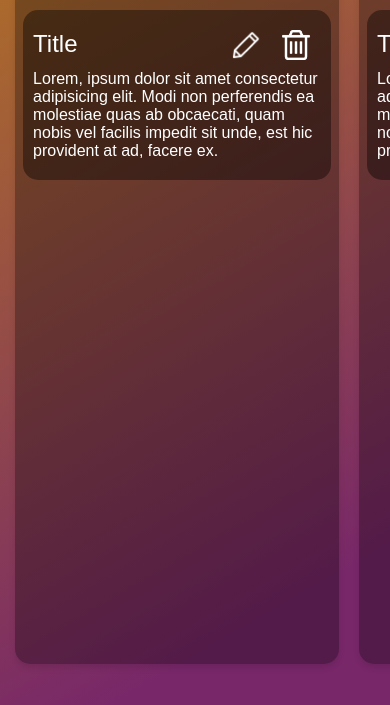
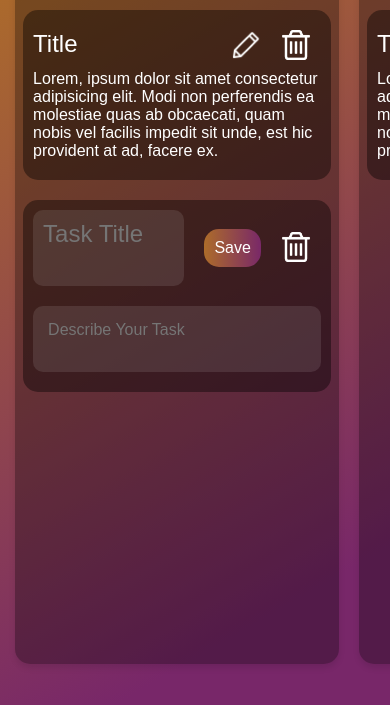
Before and after one commit to lizaktwk/Kanban, a plain HTML site: page index.html in a window 390 px wide. Shown: the part 137-842 px from the top of the page. Drawn offline with Linux system fonts and the light colour scheme; a web font is replaced by a local one.

Commit message:
html + css adjustments
- html: added an "add-task" div for when pressing the "+"-button
- adjusted style of that add-task button
- fixed responsiveness issues

```diff
--- a/index.html
+++ b/index.html
@@ -30,6 +30,14 @@
                     <p class="task-description">Lorem, ipsum dolor sit amet consectetur adipisicing elit. Modi non
                         perferendis ea molestiae quas
                         ab obcaecati, quam nobis vel facilis impedit sit unde, est hic provident at ad, facere ex.</p>
+                </div>
+                <div class="task" id="add-task">
+                    <textarea type="text" placeholder="Task Title" class="task-title"></textarea>
+                    <button class="save-task-btn" type="submit">Save</button>
+                    <button class="delete-task">
+                        <img src="assets/delete.png" alt="Delete Icon">
+                    </button>
+                    <textarea placeholder="Describe Your Task" class="task-description"></textarea>
                 </div>
             </div>
             <div class="column">
--- a/script.js
+++ b/script.js
@@ -0,0 +1 @@
+const addBtn = document.querySelector("#add-task-btn");
--- a/styles.css
+++ b/styles.css
@@ -37,7 +37,6 @@ h1 {
   flex-direction: column;
   align-items: flex-start;
   overflow-x: hidden;
-  /* border: 3px solid blue; */
 }
 
 #kanban-board {
@@ -51,7 +50,6 @@ h1 {
   height: calc(100dvh - 100px);
   padding: 0 15px;
   padding-bottom: 20px;
-  /* border: 3px solid red; */
 }
 
 .column {
@@ -65,7 +63,6 @@ h1 {
   justify-content: flex-start;
   gap: 10px;
   box-shadow: 0 4px 6px rgba(0, 0, 0, 0.1);
-  /* border: 3px solid yellow; */
 }
 
 .column-header {
@@ -77,7 +74,6 @@ h1 {
   height: 50px;
   padding: 20px 10px;
   border-radius: 15px 15px 0 0;
-  /* border: 3px solid white; */
 }
 
 h2 {
@@ -108,7 +104,11 @@ h2 {
   height: 50px;
   color: white;
   cursor: pointer;
-  /* border: 3px solid white; */
+  transition: transform 0.1s ease;
+}
+
+#add-task-btn:active {
+  transform: scale(0.95);
 }
 
 .task {
@@ -134,7 +134,6 @@ h2 {
   color: white;
   font-size: clamp(1.5rem, 3vw, 2.5rem);
   padding: 10px 0;
-  /* background-color: red; */
 }
 
 img {
@@ -152,8 +151,11 @@ img {
   cursor: pointer;
   background-color: transparent;
   border: none;
-  /* margin-left: 10px; */
-  /* background-color: green; */
+  transition: transform 0.1s ease;
+}
+
+.edit-task:active {
+  transform: scale(0.95);
 }
 .delete-task {
   grid-area: delete-task;
@@ -164,7 +166,11 @@ img {
   padding: 10px 10px;
   width: 50px;
   height: 50px;
-  /* background-color: orange; */
+  transition: transform 0.1s ease;
+}
+
+.delete-task:active {
+  transform: scale(0.95);
 }
 
 .task-description {
@@ -176,43 +182,144 @@ img {
   color: white;
   font-size: clamp(1rem, 2vw, 1.5rem);
   margin-bottom: 10px;
-  /* background-color: yellow; */
+}
+
+#add-task {
+  display: grid;
+  grid-template-columns: 1fr auto auto;
+  grid-template-rows: auto auto;
+  grid-template-areas:
+    "task-title save-task-btn delete-task"
+    "task-description task-description task-description";
+  gap: 10px;
+  width: 95%;
+  background-color: rgba(0, 0, 0, 0.4);
+  border-radius: 15px;
+  padding: 10px;
+  margin-top: 10px;
+}
+
+#add-task textarea {
+  width: 100%;
+  background-color: rgba(255, 255, 255, 0.1);
+  border: none;
+  border-radius: 10px;
+  padding: 15px;
+  font-family: "Host Grotesk", sans-serif;
+  font-optical-sizing: auto;
+  font-style: normal;
+  color: white;
+  resize: none;
+  overflow-wrap: break-word;
+  outline: none;
+}
+
+#add-task .task-title {
+  grid-area: task-title;
+  font-weight: 400;
+  font-size: clamp(1.5rem, 3vw, 2.5rem);
+  padding: 10px;
+  width: 100%;
+  min-width: 0;
+  height: fit-content;
+  box-sizing: border-box;
+}
+
+#add-task .delete-task {
+  grid-area: delete-task;
+  align-self: center;
+  width: 50px;
+  height: auto;
+}
+
+.save-task-btn {
+  grid-area: save-task-btn;
+  cursor: pointer;
+  border: none;
+  padding: 10px 10px;
+  width: auto;
+  /* height: fit-content; */
+  margin-left: 10px;
+  border-radius: 15px;
+  /* background-image: linear-gradient(
+    150deg,
+    rgba(173, 108, 42, 1) 0%,
+    rgba(120, 39, 105, 1) 51%,
+    rgba(173, 108, 42, 1) 100%
+    ); */
+  background-image: linear-gradient(
+    to right,
+    rgba(173, 108, 42, 1) 0%,
+    rgba(120, 39, 105, 1) 51%,
+    rgba(173, 108, 42, 1) 100%
+  );
+  background-size: 200% auto;
+  color: white;
+  font-family: "Host Grotesk", sans-serif;
+  font-optical-sizing: auto;
+  font-style: normal;
+  font-weight: 300;
+  font-size: clamp(1rem, 2vw, 1.5rem);
+  text-align: center;
+  align-self: center;
+  transition: 0.5s ease;
+}
+.save-task-btn:hover {
+  background-position: right center;
+}
+
+.save-task-btn:active {
+  transform: scale(0.95);
+}
+
+#add-task .task-description {
+  grid-area: task-description;
+  font-weight: 300;
+  font-size: clamp(1rem, 2vw, 1.5rem);
+  margin-bottom: 10px;
+  margin-top: 10px;
 }
 
 /* Scroll-bar */
-/* width */
 ::-webkit-scrollbar {
   width: 10px;
 }
 
-/* Track */
 ::-webkit-scrollbar-track {
   background: rgba(0, 0, 0, 0.2);
 }
 
-/* Handle */
 ::-webkit-scrollbar-thumb {
   background: rgba(0, 0, 0, 0.2);
 }
 
-/* Handle on hover */
 ::-webkit-scrollbar-thumb:hover {
   background: #a15d39dc;
   cursor: pointer;
 }
 
+/* Media Queries for medium screens */
 @media (min-width: 768px) {
+  #container {
+    width: 95%;
+  }
+
+  #kanban-board {
+    width: 100%;
+  }
+
+  .column {
+    min-width: 45%;
+  }
+}
+
+/* Media Queries for larger screens */
+@media (min-width: 1200px) {
   #container {
     width: 80%;
   }
 
-  #kanban-board {
-    width: 100%;
-    /* padding: 0; */
-  }
-
   .column {
-    /* min-width: 300px; */
     min-width: 0;
     width: fit-content;
   }
```
